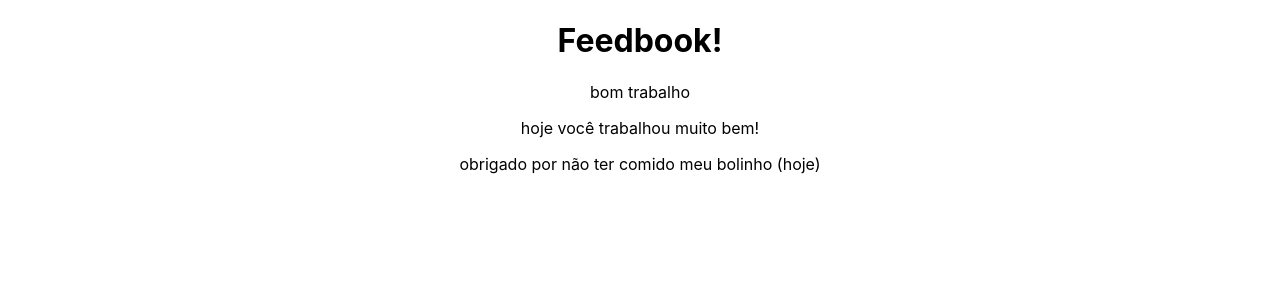
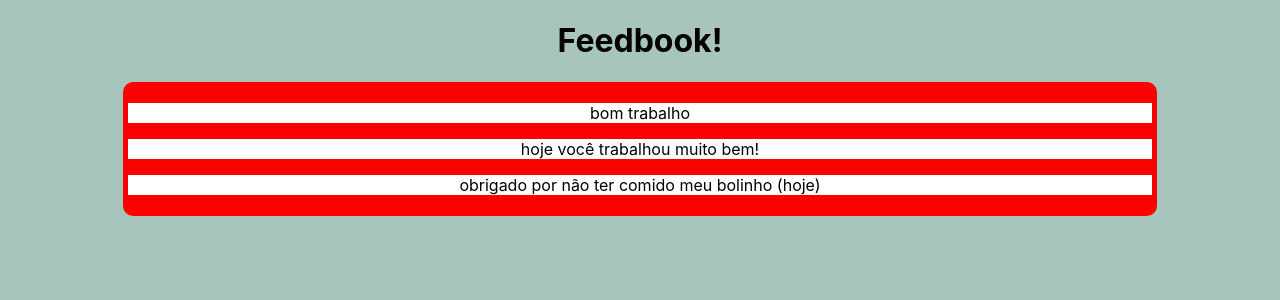
Before and after one commit to viniciusfer01/feedbook, a React (Create React App) app: page / in a window 1280 px wide. Shown: the top 300 px of the page. Built offline with nearby package versions, Linux system fonts and the light colour scheme.

Commit message:
começo da estilização

```diff
--- a/src/App.css
+++ b/src/App.css
@@ -1,3 +1,20 @@
+body {
+  background-color: #A7C5BD;
+
+}
+
 .App {
   text-align: center;
 }
+
+.content {
+  margin: auto;
+  background-color: red;
+  max-width: 80%;
+  border-radius: 10px;
+  padding: 5px;
+}
+
+.feedback {
+  background-color: white;
+}
--- a/src/App.js
+++ b/src/App.js
@@ -6,9 +6,11 @@ function App() {
   return (
     <div className="App">
       <h1>Feedbook!</h1>
+      <div className="content">
       {FEEDBACK.map((feedback) => {
-        return <p>{feedback}</p>
+        return <p className="feedback">{feedback}</p>
       })}
+      </div>
     </div>
   );
 }
```
